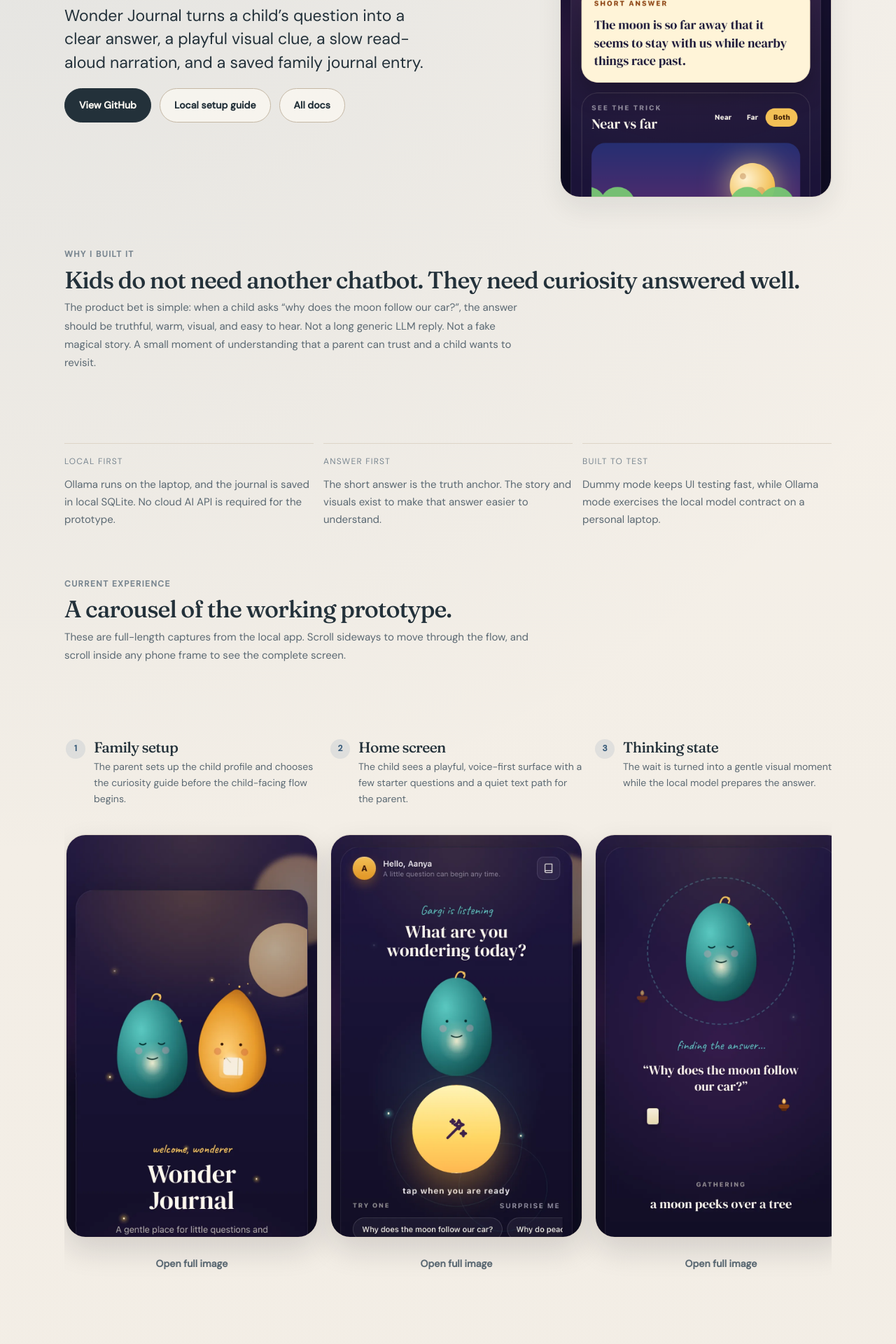
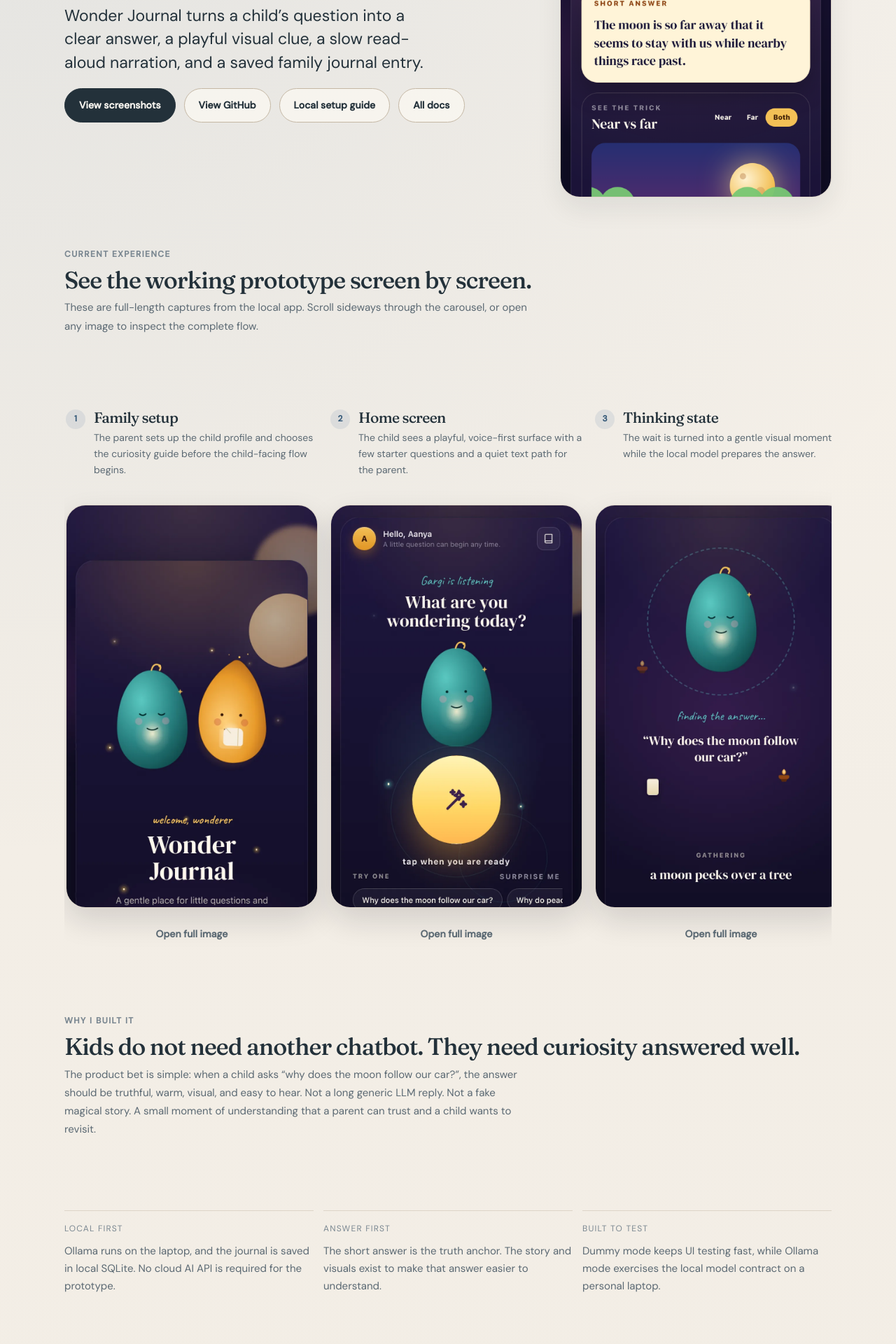
Before and after one commit to dswain8/personal-website, a React (Vite) app: page /wonder-journal in a window 1280 px wide. Shown: the part 360-2280 px from the top of the page at 70% size. Built offline with nearby package versions, Linux system fonts and the light colour scheme.

Commit message:
Move Wonder Journal gallery above the fold

```diff
--- a/src/pages/WonderJournal.tsx
+++ b/src/pages/WonderJournal.tsx
@@ -152,7 +152,10 @@
             journal entry.
           </p>
           <div className="page-cta-row">
-            <a href={REPO_URL} target="_blank" rel="noreferrer" className="btn-primary">
+            <a href="#current-experience" className="btn-primary">
+              View screenshots
+            </a>
+            <a href={REPO_URL} target="_blank" rel="noreferrer" className="btn-secondary">
               View GitHub
             </a>
             <a href={RAW_SETUP_URL} target="_blank" rel="noreferrer" className="btn-secondary">
@@ -171,6 +174,46 @@
           />
         </figure>
       </header>
+
+      <section id="current-experience" className="section-stack" style={{ marginBottom: "70px" }}>
+        <div className="section-heading reveal">
+          <span className="section-kicker">Current experience</span>
+          <h2 className="section-title">
+            See the working prototype screen by screen.
+          </h2>
+          <p className="section-summary">
+            These are full-length captures from the local app. Scroll sideways
+            through the carousel, or open any image to inspect the complete
+            flow.
+          </p>
+        </div>
+
+        <div className="experience-carousel reveal" aria-label="Wonder Journal experience screenshots">
+          {experienceShots.map((shot, index) => (
+            <article key={shot.title} className="experience-slide">
+              <div className="experience-slide__meta">
+                <span className="workflow-step__index">{index + 1}</span>
+                <div>
+                  <h3>{shot.title}</h3>
+                  <p>{shot.body}</p>
+                </div>
+              </div>
+              <a
+                href={shot.image}
+                target="_blank"
+                rel="noreferrer"
+                className="experience-shot"
+                aria-label={`Open full-size screenshot: ${shot.title}`}
+              >
+                <img src={shot.image} alt={`${shot.title} screenshot`} loading="lazy" />
+              </a>
+              <a href={shot.image} target="_blank" rel="noreferrer" className="btn-tertiary">
+                Open full image
+              </a>
+            </article>
+          ))}
+        </div>
+      </section>
 
       <section className="section-stack" style={{ marginBottom: "70px" }}>
         <div className="section-heading reveal">
@@ -209,46 +252,6 @@
               local model contract on a personal laptop.
             </p>
           </div>
-        </div>
-      </section>
-
-      <section className="section-stack" style={{ marginBottom: "70px" }}>
-        <div className="section-heading reveal">
-          <span className="section-kicker">Current experience</span>
-          <h2 className="section-title">
-            A carousel of the working prototype.
-          </h2>
-          <p className="section-summary">
-            These are full-length captures from the local app. Scroll sideways
-            to move through the flow, and scroll inside any phone frame to see
-            the complete screen.
-          </p>
-        </div>
-
-        <div className="experience-carousel reveal" aria-label="Wonder Journal experience screenshots">
-          {experienceShots.map((shot, index) => (
-            <article key={shot.title} className="experience-slide">
-              <div className="experience-slide__meta">
-                <span className="workflow-step__index">{index + 1}</span>
-                <div>
-                  <h3>{shot.title}</h3>
-                  <p>{shot.body}</p>
-                </div>
-              </div>
-              <a
-                href={shot.image}
-                target="_blank"
-                rel="noreferrer"
-                className="experience-shot"
-                aria-label={`Open full-size screenshot: ${shot.title}`}
-              >
-                <img src={shot.image} alt={`${shot.title} screenshot`} loading="lazy" />
-              </a>
-              <a href={shot.image} target="_blank" rel="noreferrer" className="btn-tertiary">
-                Open full image
-              </a>
-            </article>
-          ))}
         </div>
       </section>
 
```
